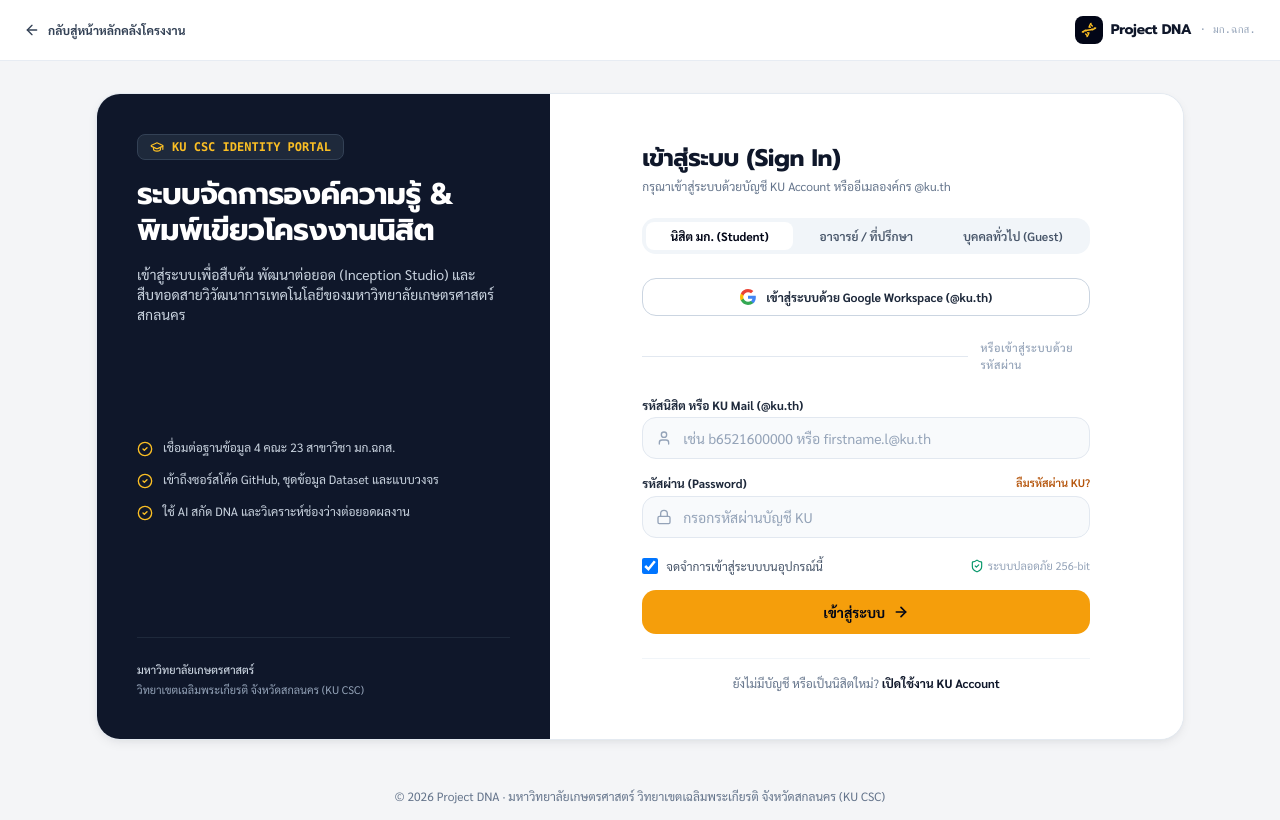
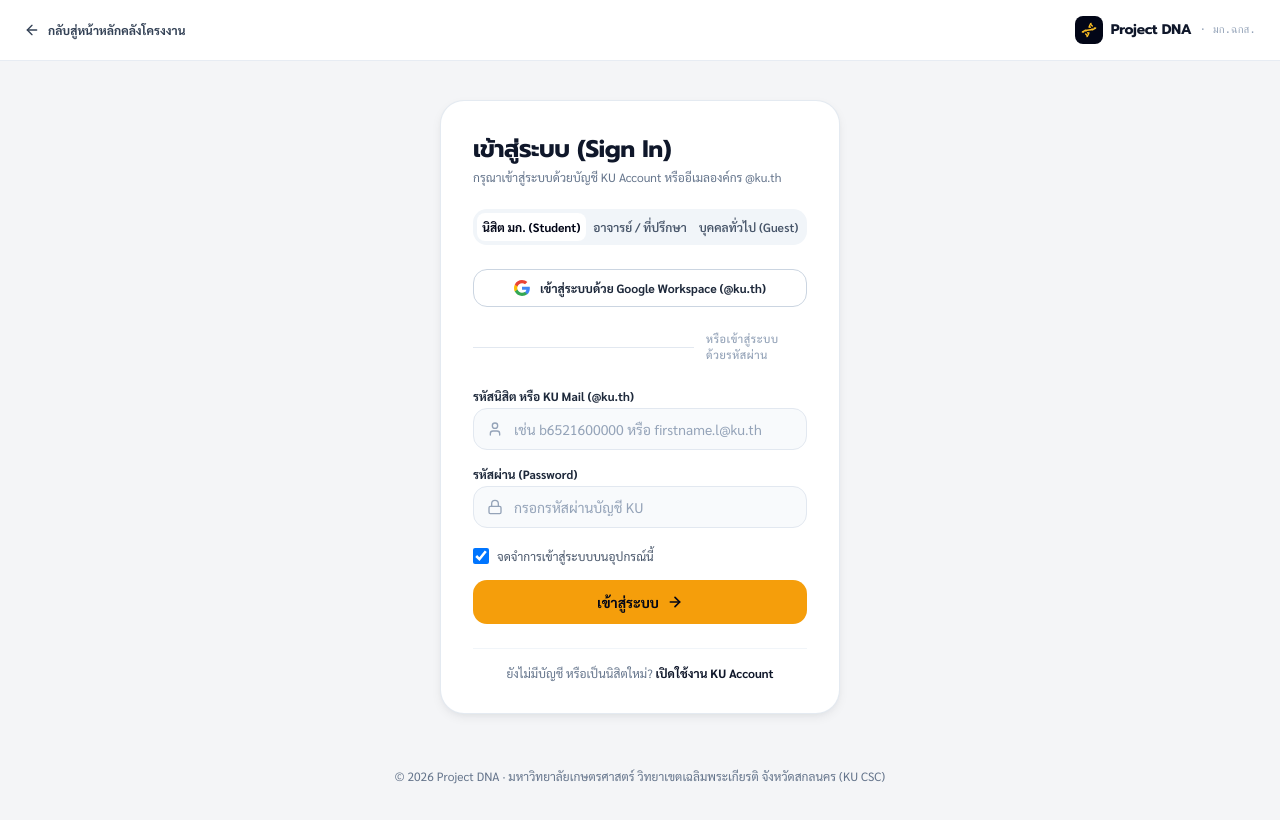
Before and after one commit to Woraphob3938/Project-DNA, a Next.js app: page /login in a window 1280 px wide. Built offline with nearby package versions, Linux system fonts and the light colour scheme.

Commit message:
fix(ui): simplify login page to clean centered single card layout

```diff
--- a/src/app/login/page.tsx
+++ b/src/app/login/page.tsx
@@ -6,16 +6,11 @@
 import {
   Dna,
   ArrowLeft,
-  GraduationCap,
   Lock,
   User,
   ArrowRight,
-  ShieldCheck,
-  Layers,
   CheckCircle2,
-  AlertCircle,
-  Building,
-  KeyRound
+  AlertCircle
 } from 'lucide-react';
 
 export default function LoginPage() {
@@ -86,61 +81,15 @@
         </div>
       </header>
 
-      {/* Main Split Layout Container */}
-      <main className="flex-1 max-w-6xl w-full mx-auto p-4 md:p-8 flex items-center">
-        <div className="w-full grid grid-cols-1 lg:grid-cols-12 bg-white rounded-3xl border border-slate-200/90 shadow-card overflow-hidden">
-
-          {/* Left Panel: Academic Identity & Showcase (5 cols) */}
-          <div className="lg:col-span-5 bg-slate-900 text-white p-8 md:p-10 flex flex-col justify-between relative overflow-hidden">
-
-            {/* Top Badge */}
-            <div className="space-y-4 relative z-10">
-              <div className="inline-flex items-center space-x-2 px-3 py-1 bg-slate-800 text-amber-400 border border-slate-700 rounded-lg text-xs font-mono font-semibold">
-                <GraduationCap className="w-3.5 h-3.5" />
-                <span>KU CSC IDENTITY PORTAL</span>
-              </div>
-
-              <h1 className="font-display text-2xl md:text-3xl font-bold tracking-tight text-white leading-snug">
-                ระบบจัดการองค์ความรู้ & พิมพ์เขียวโครงงานนิสิต
-              </h1>
-
-              <p className="text-xs md:text-sm text-slate-300 leading-relaxed">
-                เข้าสู่ระบบเพื่อสืบค้น พัฒนาต่อยอด (Inception Studio) และสืบทอดสายวิวัฒนาการเทคโนโลยีของมหาวิทยาลัยเกษตรศาสตร์ สกลนคร
-              </p>
-            </div>
-
-            {/* Middle Feature List (Honest academic facts) */}
-            <div className="my-8 space-y-3.5 relative z-10 text-xs text-slate-300">
-              <div className="flex items-start space-x-2.5">
-                <CheckCircle2 className="w-4 h-4 text-amber-400 shrink-0 mt-0.5" />
-                <span>เชื่อมต่อฐานข้อมูล 4 คณะ 23 สาขาวิชา มก.ฉกส.</span>
-              </div>
-              <div className="flex items-start space-x-2.5">
-                <CheckCircle2 className="w-4 h-4 text-amber-400 shrink-0 mt-0.5" />
-                <span>เข้าถึงซอร์สโค้ด GitHub, ชุดข้อมูล Dataset และแบบวงจร</span>
-              </div>
-              <div className="flex items-start space-x-2.5">
-                <CheckCircle2 className="w-4 h-4 text-amber-400 shrink-0 mt-0.5" />
-                <span>ใช้ AI สกัด DNA และวิเคราะห์ช่องว่างต่อยอดผลงาน</span>
-              </div>
-            </div>
-
-            {/* Bottom University Footer */}
-            <div className="pt-6 border-t border-slate-800 relative z-10 text-[11px] text-slate-400 space-y-1">
-              <div className="font-medium text-slate-300">มหาวิทยาลัยเกษตรศาสตร์</div>
-              <div>วิทยาเขตเฉลิมพระเกียรติ จังหวัดสกลนคร (KU CSC)</div>
-            </div>
-          </div>
-
-          {/* Right Panel: Login Form & Auth Actions (7 cols) */}
-          <div className="lg:col-span-7 p-8 md:p-12 flex flex-col justify-center bg-white">
-            <div className="max-w-md w-full mx-auto space-y-6">
+      {/* Main Centered Login Card */}
+      <main className="flex-1 max-w-md w-full mx-auto p-4 md:p-6 flex items-center justify-center">
+        <div className="w-full bg-white rounded-3xl border border-slate-200/90 shadow-card p-6 md:p-8 space-y-6">
 
           {/* Form Heading */}
           <div>
-                <h2 className="font-display text-xl md:text-2xl font-bold text-slate-900">
+            <h1 className="font-display text-xl md:text-2xl font-bold text-slate-900">
               เข้าสู่ระบบ (Sign In)
-                </h2>
+            </h1>
             <p className="text-xs text-slate-500 mt-1">
               กรุณาเข้าสู่ระบบด้วยบัญชี KU Account หรืออีเมลองค์กร @ku.th
             </p>
@@ -259,19 +208,9 @@
 
             {/* Password Field */}
             <div className="space-y-1">
-                  <div className="flex items-center justify-between">
               <label className="block text-xs font-bold text-slate-800">
                 รหัสผ่าน (Password)
               </label>
-                    <a
-                      href="https://accounts.ku.th"
-                      target="_blank"
-                      rel="noreferrer"
-                      className="text-[11px] font-semibold text-amber-700 hover:text-amber-800 transition-colors"
-                    >
-                      ลืมรหัสผ่าน KU?
-                    </a>
-                  </div>
               <div className="relative">
                 <Lock className="w-4 h-4 text-slate-400 absolute left-3.5 top-1/2 -translate-y-1/2" />
                 <input
@@ -296,11 +235,6 @@
                 />
                 <span>จดจำการเข้าสู่ระบบบนอุปกรณ์นี้</span>
               </label>
-
-                  <span className="text-[11px] text-slate-400 flex items-center">
-                    <ShieldCheck className="w-3.5 h-3.5 mr-1 text-emerald-600" />
-                    ระบบปลอดภัย 256-bit
-                  </span>
             </div>
 
             {/* Submit Button */}
@@ -337,9 +271,6 @@
           </div>
 
         </div>
-          </div>
-
-        </div>
       </main>
 
       {/* Page Footer */}
```
Lines whose indentation alone changed are shown as unchanged.
